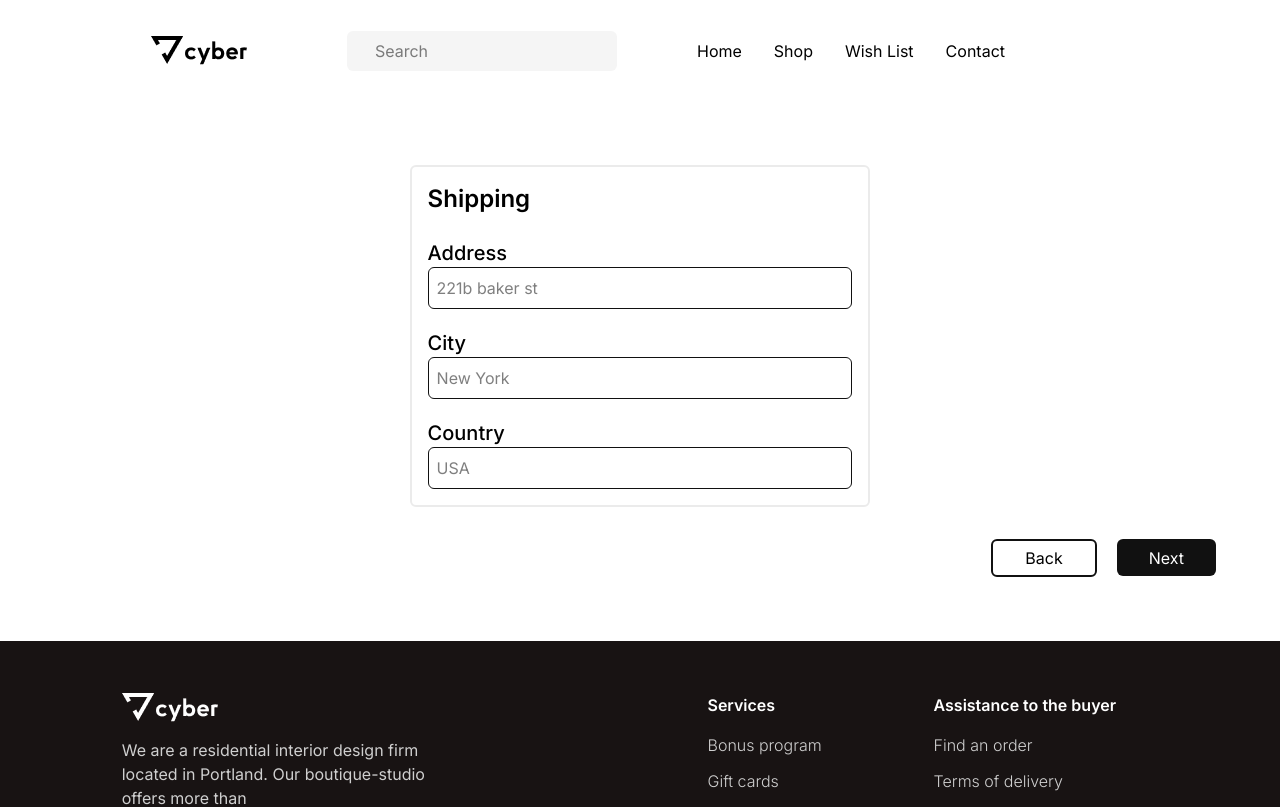
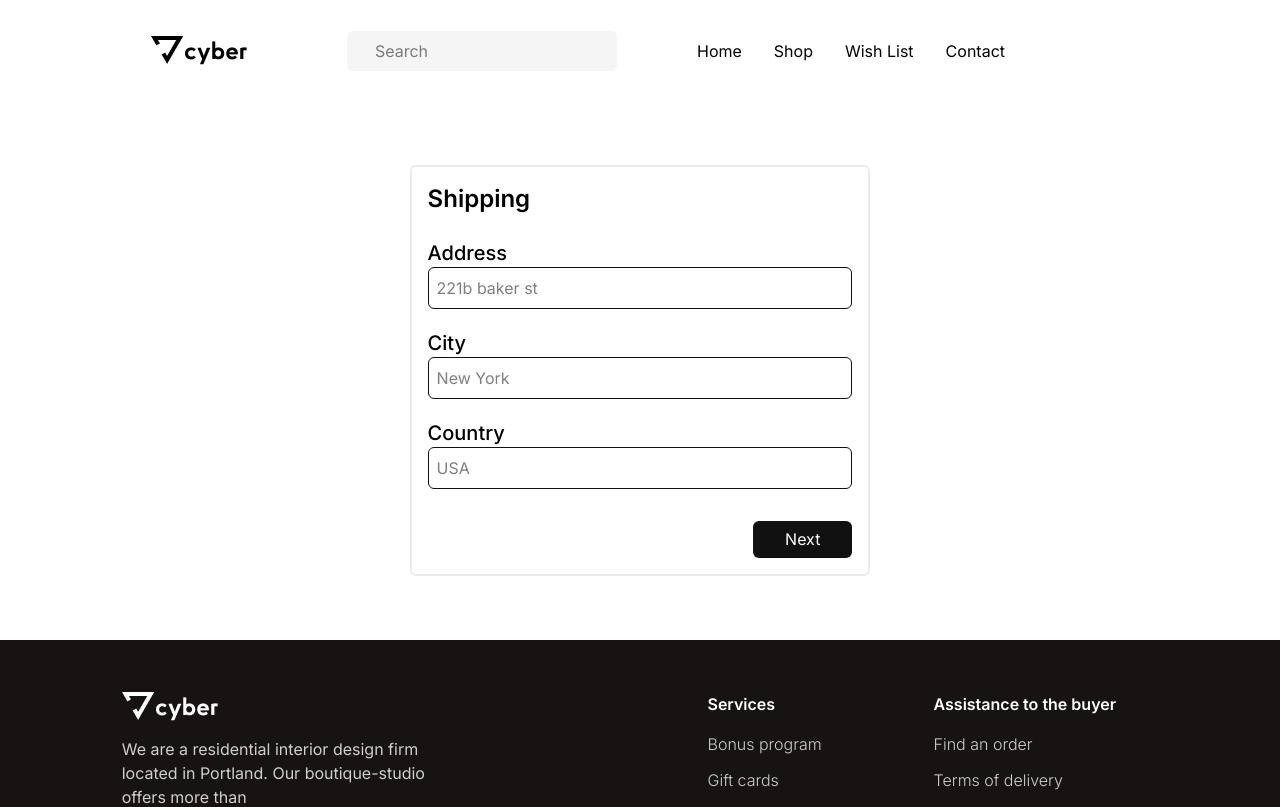
Before and after one commit to salmafadlabdulrahman/cyber, a React (Vite) app: page /checkout in a window 1280 px wide. Shown: the top 807 px of the page. Built offline with nearby package versions, Linux system fonts and the light colour scheme; some icons are missing.

Commit message:
build the not found page

```diff
--- a/src/App.jsx
+++ b/src/App.jsx
@@ -6,6 +6,7 @@ import ProductDetails from "./pages/ProductDetails";
 import Cart from "./pages/Cart";
 import Payment from "./pages/Payment";
 import Checkout from "./pages/Checkout";
+import NotFoundPage from "./pages/NotFoundPage";
 
 function App() {
   return (
@@ -18,6 +19,7 @@ function App() {
           <Route path="cart" element={<Cart />} />
           <Route path="checkout" element={<Checkout />} />
           <Route path="payment" element={<Payment />} />
+          <Route path="*" element={<NotFoundPage />} />
         </Route>
       </Routes>
     </BrowserRouter>
--- a/src/pages/Checkout.jsx
+++ b/src/pages/Checkout.jsx
@@ -71,15 +71,12 @@ const Checkout = () => {
             className="block border border-dark-black p-2 rounded-md w-full"
           />
         </div>
-      </div>
 
-      <div className="flex items-center justify-end gap-5 mt-[2em] ">
-        <button className="cursor-pointer border-2 border-dark-black rounded-md px-[2em] py-[.3em]">
-          Back
-        </button>
-        <button className="cursor-pointer bg-dark-black text-white rounded-md px-[2em] py-[.4em]">
-          Next
-        </button>
+        <div className="flex justify-end">
+          <button className="cursor-pointer bg-dark-black text-white rounded-md px-[2em] py-[.4em] mt-[2em]">
+            Next
+          </button>
+        </div>
       </div>
     </section>
   );
--- /dev/null
+++ b/src/pages/NotFoundPage.jsx
@@ -0,0 +1,20 @@
+import notFoundImg from "/assets/not-found.png";
+
+const NotFoundPage = () => {
+  return (
+    <section className="flex flex-col justify-center items-center my-[4em]">
+      <div className="w-[80%] md:w-[60%] lg:w-[35%]">
+        <img src={notFoundImg} alt="a bird and an empty bottle" />
+      </div>
+
+      <div className="mt-[2em] text-center">
+        <h3 className="text-[2em] md:text-[2.5em] lg:text-[3em] font-semibold">No results Found</h3>
+        <button className="cursor-pointer bg-dark-black text-white rounded-md px-[2em] py-[.4em] mt-[2em]">
+          Go Home
+        </button>
+      </div>
+    </section>
+  );
+};
+
+export default NotFoundPage;
```
Also changed, not shown: public/assets/not-found.png (added).
